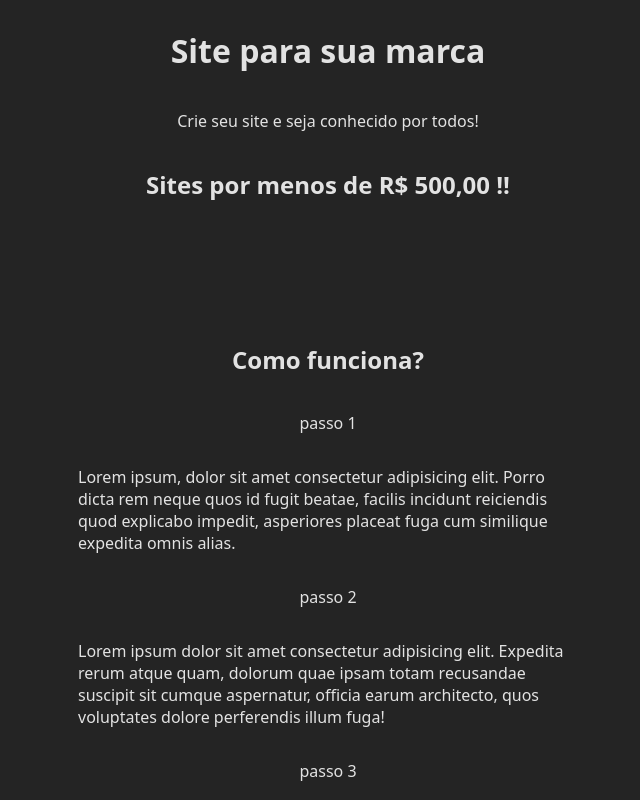
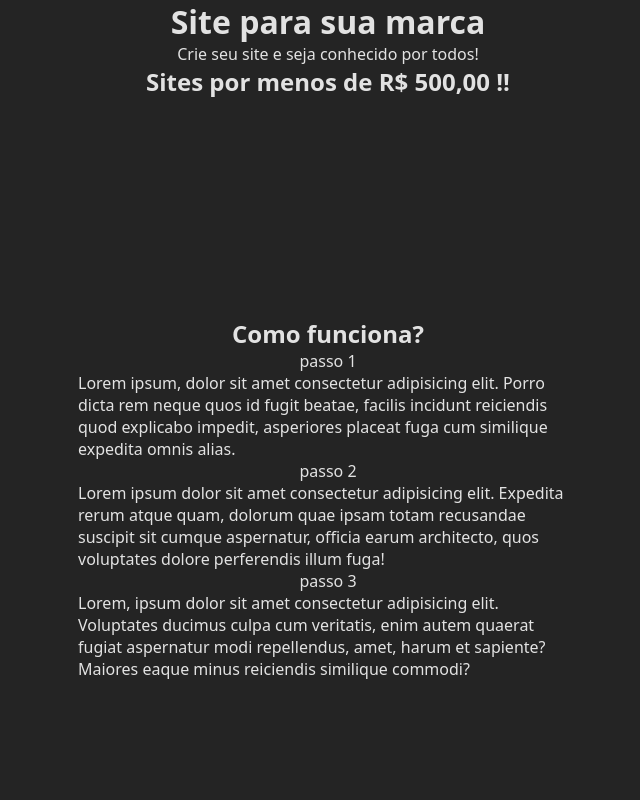
Before and after one commit to MarcusMix/page-web, a React (Vite) app: page / in a window 1280 px wide. Shown: the top 800 px of the page, without its empty margins (312-952 px from the left). Built offline with nearby package versions, Linux system fonts and the light colour scheme.

Commit message:
feat: add margin and padding zero

```diff
--- a/src/index.css
+++ b/src/index.css
@@ -1,3 +1,8 @@
+* {
+	padding: 0;
+	margin: 0 auto;
+}
+
 :root {
 	font-family: Poppins, system-ui, Avenir, Helvetica, Arial, sans-serif;
 	color: rgba(255, 255, 255, 0.87);
```
